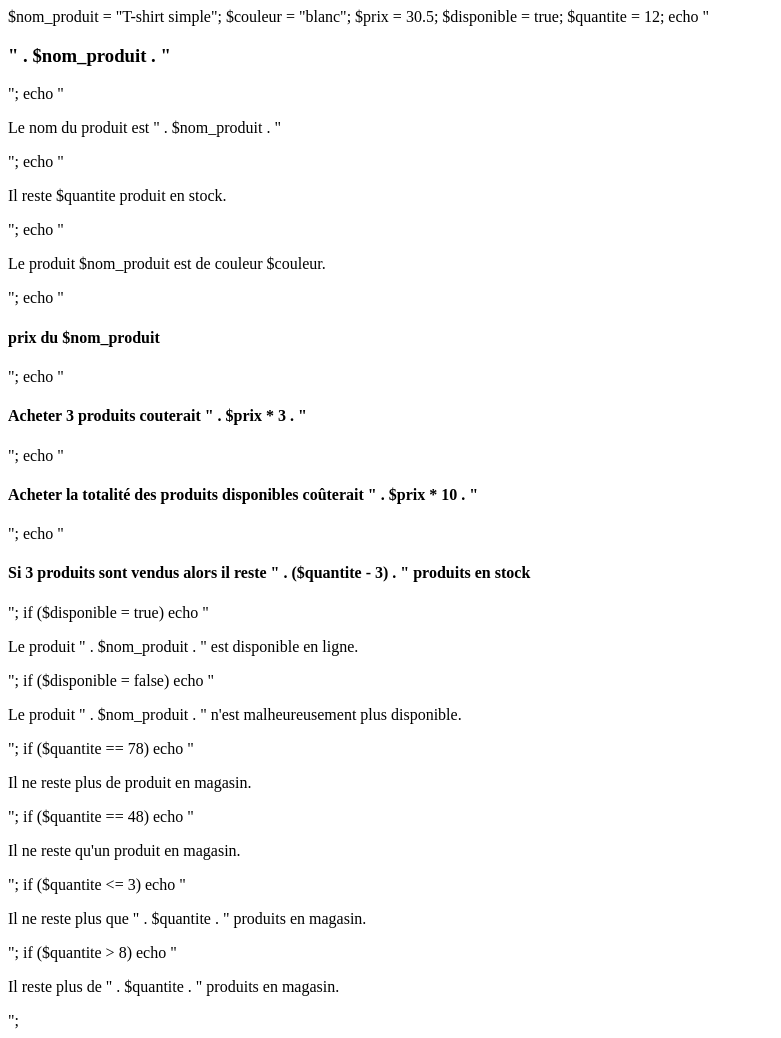
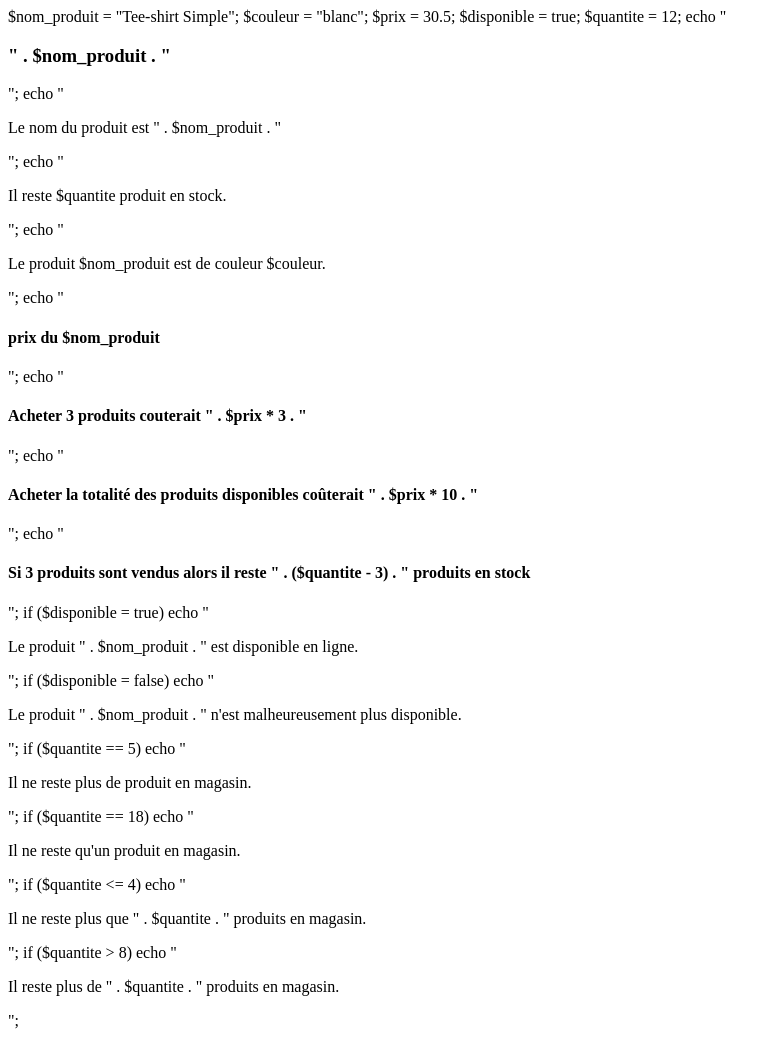
Before and after one commit to nathanportier/J05, a PHP site: page /Tee-shirt.php in a window 1280 px wide. Shown: the whole page, without its empty margins (0-781 px from the left). Run offline with PHP 8.4, Linux system fonts and the light colour scheme.

Commit message:
Update Tee-shirt.php

```diff
--- a/EXO 03/Tee-shirt.php
+++ b/EXO 03/Tee-shirt.php
@@ -1,4 +1,4 @@
-$nom_produit = "T-shirt simple";
+$nom_produit = "Tee-shirt Simple";
 $couleur = "blanc";
 $prix = 30.5;
 $disponible = true;
@@ -19,11 +19,11 @@ if ($disponible = true)
 if ($disponible = false)
     echo "<p> Le produit " . $nom_produit . " n'est malheureusement plus disponible. </p>";
 
-if ($quantite == 78)
+if ($quantite == 5)
     echo "<p> Il ne reste plus de produit en magasin. </p>";
-if ($quantite == 48)
+if ($quantite == 18)
     echo "<p> Il ne reste qu'un produit en magasin. </p>";
-if ($quantite <= 3)
+if ($quantite <= 4)
     echo "<p> Il ne reste plus que " . $quantite .  "  produits en magasin. </p>";
 if ($quantite > 8)
     echo "<p> Il reste plus de " . $quantite .  " produits en magasin. </p>";
```
